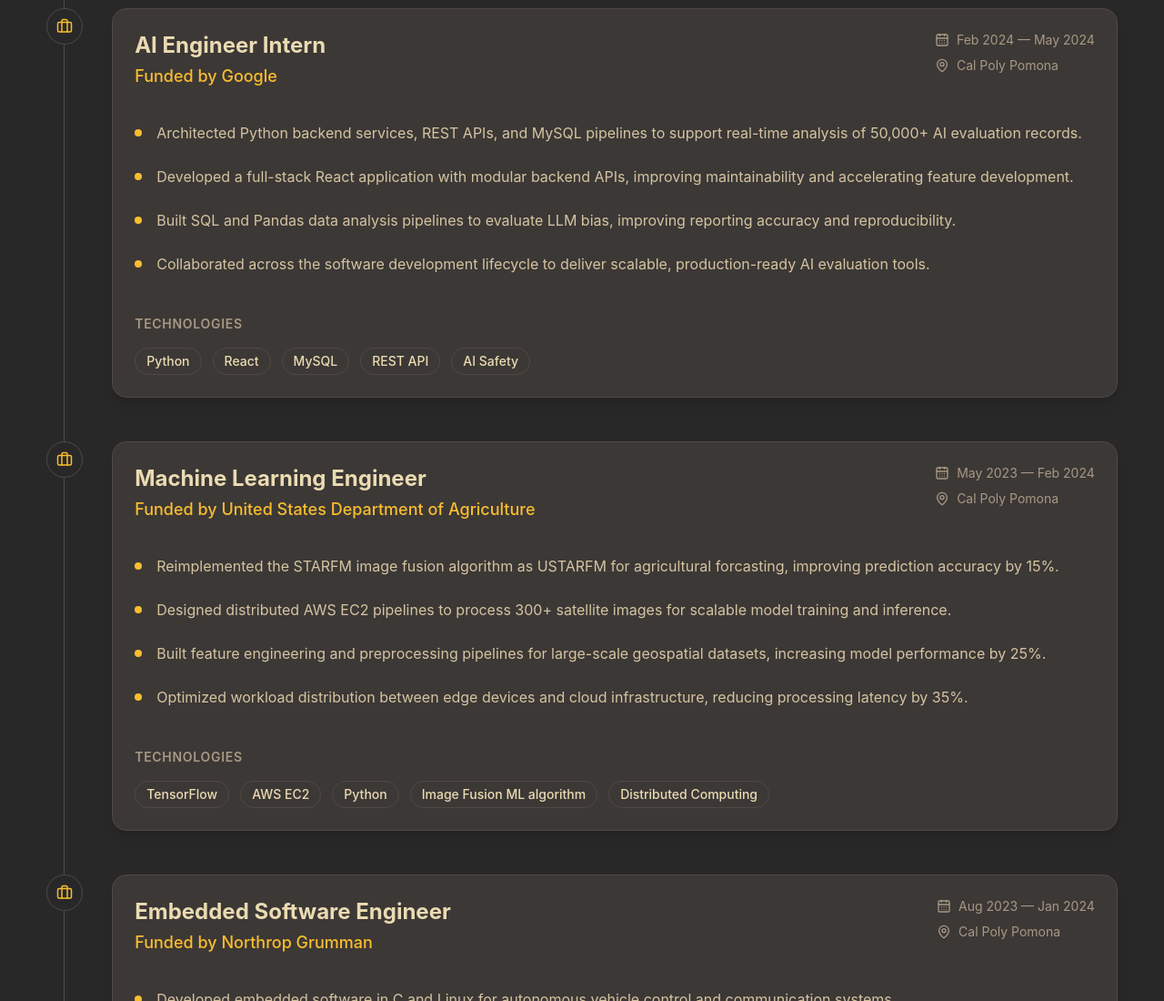
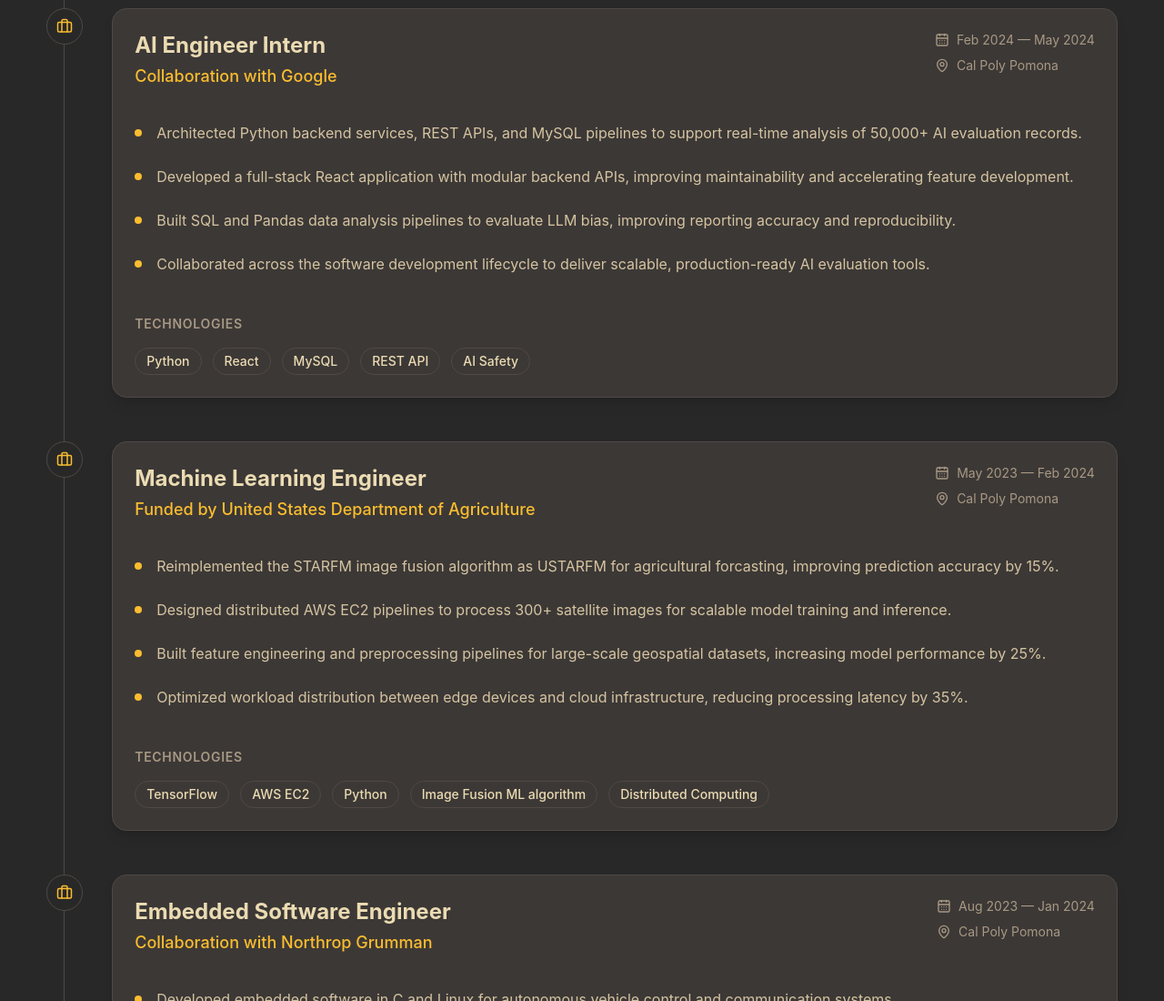
Before and after one commit to Priyanshu-Shekhar/Priyanshu-Shekhar.github.io, a React (Vite) app: page / in a window 1280 px wide. Shown: the part 3371-4471 px from the top of the page at 91% size. Built offline with nearby package versions, Linux system fonts and the light colour scheme.

Commit message:
Update experience.ts

```diff
--- a/src/data/experience.ts
+++ b/src/data/experience.ts
@@ -33,7 +33,7 @@ export const experience: Experience[] = [
   },
 
   {
-    company: "Funded by Google",
+    company: "Collaboration with Google",
     role: "AI Engineer Intern",
     location: "Cal Poly Pomona",
     duration: "Feb 2024 — May 2024",
@@ -77,7 +77,7 @@ export const experience: Experience[] = [
   },
 
   {
-    company: "Funded by Northrop Grumman",
+    company: "Collaboration with Northrop Grumman",
     role: "Embedded Software Engineer",
     location: "Cal Poly Pomona",
     duration: "Aug 2023 — Jan 2024",
```
